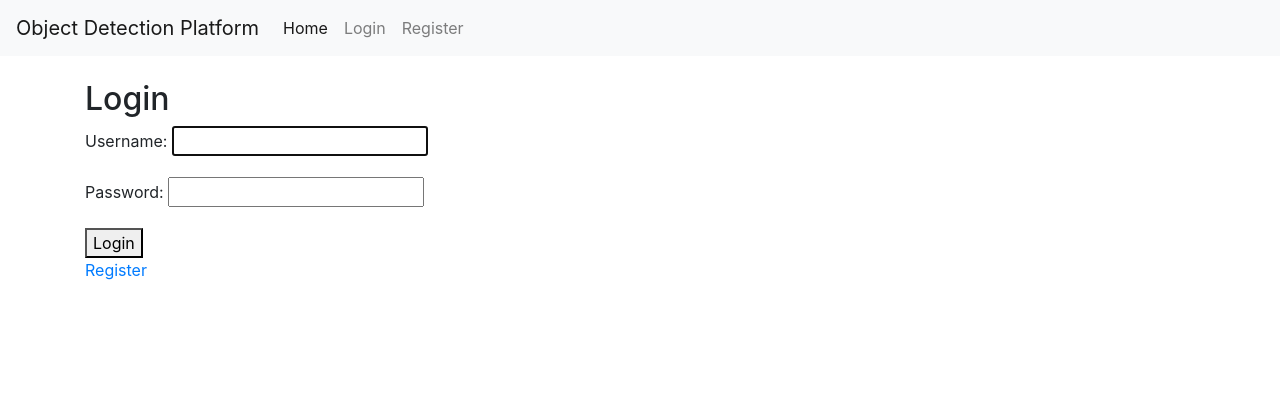
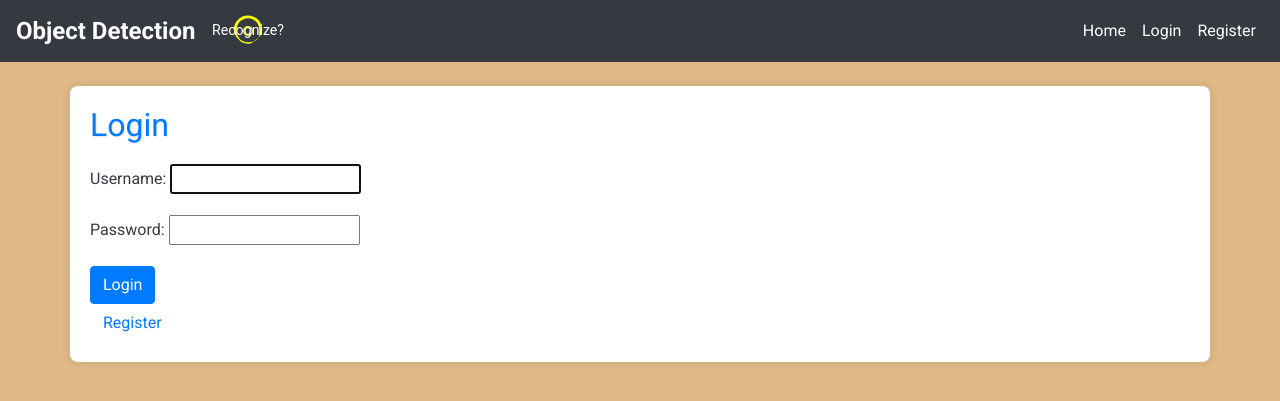
Before and after one commit to AlexandrLytkin/Diplom_project, a Django app: a page that uses detection_site/detection_site/object_detection/templates/object_detection/base.html in a window 1280 px wide. Shown: the top 401 px of the page. Run offline with Django 5.2, Linux system fonts and the light colour scheme; some libraries are stand-ins or nearby versions.

Commit message:
добавил цветовое оформление, иконку сайта, лайбл.

```diff
--- a/detection_site/detection_site/detection_site/settings.py
+++ b/detection_site/detection_site/detection_site/settings.py
@@ -118,7 +118,11 @@ USE_TZ = True
 # Static files (CSS, JavaScript, Images)
 # https://docs.djangoproject.com/en/5.0/howto/static-files/
 
-STATIC_URL = 'static/'
+STATIC_URL = '/static/'
+STATICFILES_DIRS = [
+    os.path.join(BASE_DIR, 'static'),
+]
+
 
 # Default primary key field type
 # https://docs.djangoproject.com/en/5.0/ref/settings/#default-auto-field
--- a/detection_site/detection_site/object_detection/templates/object_detection/add_image_feed.html
+++ b/detection_site/detection_site/object_detection/templates/object_detection/add_image_feed.html
@@ -5,6 +5,6 @@
 <form method="post" enctype="multipart/form-data">
     {% csrf_token %}
     {{ form.as_p }}
-    <button type="submit">Upload Image</button>
+    <button type="submit" class="btn btn-primary">Upload Image</button>
 </form>
 {% endblock %}
--- a/detection_site/detection_site/object_detection/templates/object_detection/add_video_feed.html
+++ b/detection_site/detection_site/object_detection/templates/object_detection/add_video_feed.html
@@ -5,6 +5,6 @@
 <form method="post" enctype="multipart/form-data">
     {% csrf_token %}
     {{ form.as_p }}
-    <button type="submit">Add Image</button>
+    <button type="submit" class="btn btn-primary">Add Image</button>
 </form>
 {% endblock %}
--- a/detection_site/detection_site/object_detection/templates/object_detection/base.html
+++ b/detection_site/detection_site/object_detection/templates/object_detection/base.html
@@ -1,35 +1,44 @@
+{% load static %}
 <!DOCTYPE html>
-<html>
+<html lang="en">
 <head>
-    <title>{% block title %}Face Detection Platform{% endblock %}</title>
-    <!-- Include Bootstrap CSS -->
+    <meta charset="UTF-8">
+    <meta name="viewport" content="width=device-width, initial-scale=1.0">
+    <title>{% block title %}Object Detection Platform{% endblock %}</title>
+    <link href="https://fonts.googleapis.com/css2?family=Roboto:wght@400;700&display=swap" rel="stylesheet">
     <link rel="stylesheet" href="https://stackpath.bootstrapcdn.com/bootstrap/4.5.2/css/bootstrap.min.css">
+    <link rel="stylesheet" type="text/css" href="{% static 'css/styles.css' %}">
+<!--    <link rel="shortcut icon" href="{% static 'logo/logo_1.svg' %}" type="image/x-icon">-->
+<!--    <link rel="icon" href="{% static 'logo/logo_1.svg' %}" type="image/x-icon">-->
+    <link rel="icon" type="image/ico+xml" href="{% static 'logo/favicon.ico' %}">
 </head>
+
 <body>
+
     <header>
-        <!-- Bootstrap Navbar -->
-        <nav class="navbar navbar-expand-lg navbar-light bg-light">
-            <a class="navbar-brand" href="{% url 'object_detection:home' %}">Object Detection Platform</a>
+        <nav class="navbar navbar-expand-lg navbar-dark bg-dark">
+            <a class="navbar-brand" href="{% url 'object_detection:home' %}">Object Detection</a>
+            <img src="{% static 'logo/logo_1.svg'%}" alt="Лого">
             <button class="navbar-toggler" type="button" data-toggle="collapse" data-target="#navbarNav" aria-controls="navbarNav" aria-expanded="false" aria-label="Toggle navigation">
                 <span class="navbar-toggler-icon"></span>
             </button>
             <div class="collapse navbar-collapse" id="navbarNav">
-                <ul class="navbar-nav">
-                    <li class="nav-item active">
-                        <a class="nav-link" href="{% url 'object_detection:home' %}">Home</a>
+                <ul class="navbar-nav ml-auto">
+                    <li class="nav-item {% if request.resolver_match.url_name == 'home' %}active{% endif %}">
+                        <a class="nav-link" href="{% url 'object_detection:home' %}" >Home</a>
                     </li>
                     {% if user.is_authenticated %}
-                    <li class="nav-item">
+                    <li class="nav-item {% if request.resolver_match.url_name == 'dashboard' %}active{% endif %}">
                         <a class="nav-link" href="{% url 'object_detection:dashboard' %}">Dashboard</a>
                     </li>
                     <li class="nav-item">
                         <a class="nav-link" href="{% url 'object_detection:logout' %}">Logout</a>
                     </li>
                     {% else %}
-                    <li class="nav-item">
+                    <li class="nav-item {% if request.resolver_match.url_name == 'login' %}active{% endif %}">
                         <a class="nav-link" href="{% url 'object_detection:login' %}">Login</a>
                     </li>
-                    <li class="nav-item">
+                    <li class="nav-item {% if request.resolver_match.url_name == 'register' %}active{% endif %}">
                         <a class="nav-link" href="{% url 'object_detection:register' %}">Register</a>
                     </li>
                     {% endif %}
@@ -38,9 +47,10 @@
         </nav>
     </header>
     <main class="container mt-4">
-        {% block content %}{% endblock %}
+
+        {% block content %}
+        {% endblock %}
     </main>
-    <!-- Bootstrap and other dependencies should be loaded right before the closing body tag -->
     <script src="https://code.jquery.com/jquery-3.5.1.min.js"></script>
     <script src="https://cdn.jsdelivr.net/npm/@popperjs/core@2.9.2/dist/umd/popper.min.js"></script>
     <script src="https://stackpath.bootstrapcdn.com/bootstrap/4.5.2/js/bootstrap.min.js"></script>
--- a/detection_site/detection_site/object_detection/templates/object_detection/dashboard.html
+++ b/detection_site/detection_site/object_detection/templates/object_detection/dashboard.html
@@ -2,12 +2,12 @@
 
 {% block content %}
 <h2>Dashboard</h2>
-<a href="{% url 'object_detection:add_image_feed' %}" class="btn btn-primary mb-3">Add Image</a>
+<a href="{% url 'object_detection:add_image_feed' %}" class="btn btn-success mb-3">Add Image</a>
 
 {% for feed in image_feeds %}
 <div class="card mb-3">
     <div class="card-header">
-        <a href="{% url 'object_detection:process_feed' feed.id %}" class="btn btn-secondary">Process Image</a>
+        <a href="{% url 'object_detection:process_feed' feed.id %}" class="btn btn-warning">Process Image</a>
     </div>
     <div class="card-body">
         <a href="{{ feed.image.url }}" target="_blank">
@@ -26,7 +26,7 @@
     </div>
     <form action="{% url 'object_detection:delete_image' feed.id %}" method="post">
         {% csrf_token %}
-        <button type="submit">Delete</button>
+        <button type="submit" class="btn btn-danger">Delete</button>
     </form>
 </div>
 {% endfor %}
--- a/detection_site/detection_site/object_detection/templates/object_detection/home.html
+++ b/detection_site/detection_site/object_detection/templates/object_detection/home.html
@@ -3,5 +3,5 @@
 {% block content %}
 <h1>Welcome to the Object Detection Platform</h1>
 <p>This is the home page of your application.</p>
-<a href="{% url 'object_detection:dashboard' %}">Go to Dashboard</a>
+<a href="{% url 'object_detection:dashboard' %}" class="btn btn-primary">Go to Dashboard</a>
 {% endblock %}
--- a/detection_site/detection_site/object_detection/templates/object_detection/login.html
+++ b/detection_site/detection_site/object_detection/templates/object_detection/login.html
@@ -5,7 +5,7 @@
 <form method="post">
     {% csrf_token %}
     {{ form.as_p }}
-    <button type="submit">Login</button>
+    <button type="submit" class="btn btn-primary">Login</button>
 </form>
-<a href="{% url 'object_detection:register' %}">Register</a>
+<a href="{% url 'object_detection:register' %}" class="btn btn-link">Register</a>
 {% endblock %}
--- a/detection_site/detection_site/object_detection/templates/object_detection/register.html
+++ b/detection_site/detection_site/object_detection/templates/object_detection/register.html
@@ -5,7 +5,7 @@
 <form method="post">
     {% csrf_token %}
     {{ form.as_p }}
-    <button type="submit">Register</button>
+    <button type="submit" class="btn btn-primary">Register</button>
 </form>
-<a href="{% url 'object_detection:login' %}">Login</a>
+<a href="{% url 'object_detection:login' %}" class="btn btn-link">Login</a>
 {% endblock %}
--- /dev/null
+++ b/detection_site/detection_site/static/css/styles.css
@@ -0,0 +1,85 @@
+body {
+    font-family: 'Roboto', sans-serif;
+    background-color: #DEB887;
+    color: #343a40;
+}
+
+.navbar {
+    margin-bottom: 20px;
+}
+
+.bg-dark-blue {
+    background-color: #2c3e50 !important;
+    }
+
+.navbar-brand {
+    font-weight: 700;
+    color: #ffffff !important;
+    font-size: 1.5em;
+}
+
+.nav-link {
+    color: #ffffff !important;
+    transition: color 0.3s ease;
+}
+
+.nav-link.active {
+    font-weight: bold;
+    color: #ffc107 !important;
+}
+
+.nav-link:hover {
+    color: #FFFF00 !important;
+}
+
+.container {
+    background: #ffffff;
+    padding: 20px;
+    border-radius: 8px;
+    box-shadow: 0 0 10px rgba(0, 0, 0, 0.1);
+}
+
+h1, h2 {
+    margin-bottom: 20px;
+    color: #007bff;
+    text-shadow: 1px 1px 2px rgba(0, 0, 0, 0.1);
+}
+
+.btn-primary {
+    background-color: #007bff;
+    border-color: #007bff;
+    transition: background-color 0.3s ease, border-color 0.3s ease;
+}
+
+.btn-primary:hover {
+    background-colfor: #0056b3;
+    border-color: #004085;
+}
+
+.card {
+    margin-bottom: 20px;
+}
+
+.card-header {
+    background-color: #007bff;
+    color: white;
+    font-weight: 700;
+}
+
+.card-body img {
+    max-width: 100px;
+    height: auto;
+    margin-right: 10px;
+}
+
+.card-body ul {
+    list-style-type: none;
+    padding-left: 0;
+}
+
+.card-body li {
+    background-color: #f8f9fa;
+    padding: 5px 10px;
+    margin: 5px 0;
+    border-radius: 4px;
+}
```
Also changed, not shown: detection_site/detection_site/db.sqlite3, detection_site/detection_site/media/images/photo_2024-01-13_15-54-30.jpg (added), detection_site/detection_site/media/processed_images/processed_images/photo_2024-01-13_15-54-30.jpg (added), detection_site/detection_site/static/logo/favicon.ico (added), detection_site/detection_site/static/logo/logo_1.svg (added).
